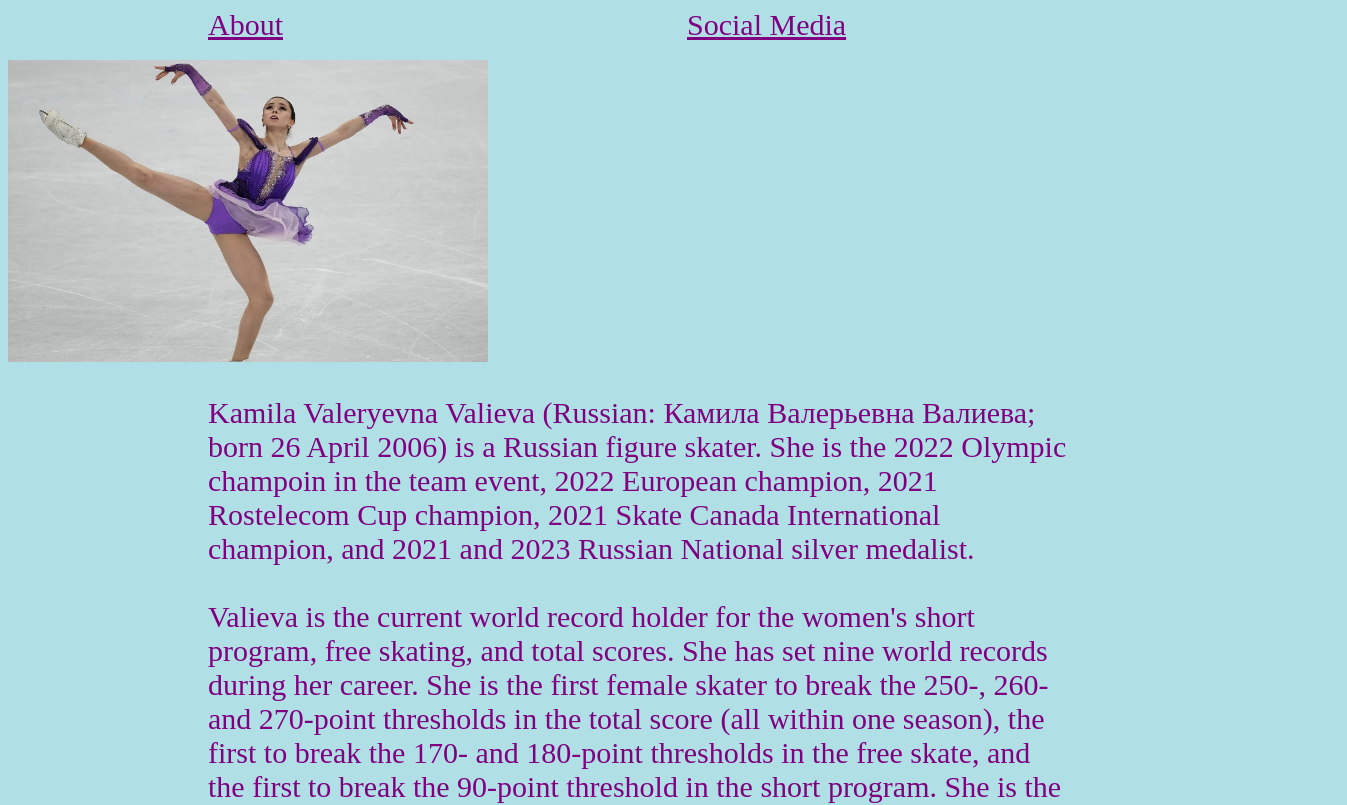
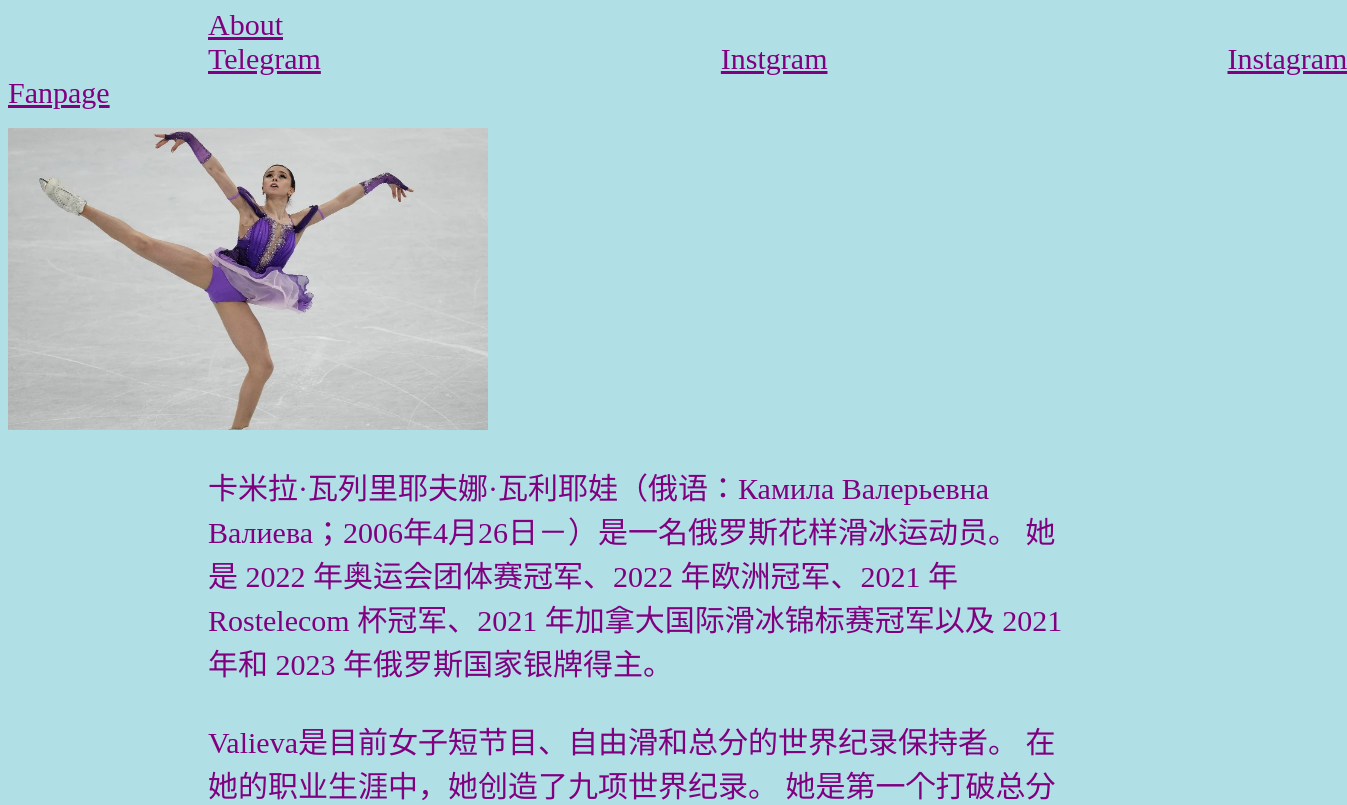
Before and after one commit to kamilavalieva26/kamilavalieva26.github.io, a plain HTML site: page index.html in a window 1280 px wide. Shown: the top 805 px of the page, 1347 px wide, since content can reach past the window. Drawn offline with Linux system fonts and the light colour scheme.

Commit message:
Update index.html

```diff
--- a/index.html
+++ b/index.html
@@ -1,5 +1,5 @@
 <!DOCTYPE html>
-<html lang="en">
+<html>
     <head>
         <meta charset="UTF-8">
         <meta http-equiv="X-UA-Compatible" content="IE=edge">
@@ -13,10 +13,13 @@
         </style>
     </head>
     <body>
-        <a href="index.html">About</a> <a href="socialmedia.html">Social Media</a>
+        <a href="index.html">About</a> <a href="socialmedia.html">Telegram</a><a href="ins.html">Instgram</a><a href="fanpage.html">Instagram Fanpage</a>
         <br><br>
-        <img src="1000.png" width="480px"/>
+        <img src="1000.png" width="480px"/ class="center">
         <p>
+            卡米拉·瓦列里耶夫娜·瓦利耶娃（俄语：Камила Валерьевна Валиева；2006年4月26日－）是一名俄罗斯花样滑冰运动员。 她是 2022 年奥运会团体赛冠军、2022 年欧洲冠军、2021 年 Rostelecom 杯冠军、2021 年加拿大国际滑冰锦标赛冠军以及 2021 年和 2023 年俄罗斯国家银牌得主。
+            <br><br>Valieva是目前女子短节目、自由滑和总分的世界纪录保持者。 在她的职业生涯中，她创造了九项世界纪录。 她是第一个打破总分250分、260分和270分门槛的女选手（均在一个赛季内），第一个打破自由滑170分和180分门槛的女选手，第一个 在短节目中突破90分的门槛。 她是继训练搭档兼队友亚历山德拉·特鲁索娃之后第二位完成四周跳的女性，第四位完成四周跳的女性，第 16 位完成三周跳的女性，第三位完成三周跳和三周跳的女性 在Alysa Liu 和训练搭档兼队友Sofia Akateva 之后，同一项目的四级跳远。 瓦利耶娃也是第一位在奥运会比赛中完成四级跳远的女子滑冰运动员。
+            <br><br>Valieva 2006年4月26日出生于俄罗斯鞑靼斯坦共和国喀山。 她是伏尔加鞑靼族。 她有一只宠物狗，一只名叫 Lëva (Lyova) 的博美犬，是粉丝们在 2019 年送给她的礼物。 Valieva 很小的时候就被母亲报名参加了体操、芭蕾舞和花样滑冰课程，但在 5 岁后被鼓励只专注于滑冰。 她说 Nathan Chen 是她钦佩的技术和能力之一。 与她的队友亚历山德拉·特鲁索娃 (Alexandra Trusova) 一起，她更喜欢在比赛中使用带有银色刀片的白色 Edea 滑冰靴。
             Kamila Valeryevna Valieva (Russian: Камила Валерьевна Валиева; born 26 April 2006) is a Russian figure skater. She is the 2022 Olympic champoin in the team event, 2022 European champion, 2021 Rostelecom Cup champion, 2021 Skate Canada International champion, and 2021 and 2023 Russian National silver medalist.
             <br><br>Valieva is the current world record holder for the women's short program, free skating, and total scores. She has set nine world records during her career. She is the first female skater to break the 250-, 260- and 270-point thresholds in the total score (all within one season), the first to break the 170- and 180-point thresholds in the free skate, and the first to break the 90-point threshold in the short program. She is the second woman to land the quadruple toe loop after training partner and teammate Alexandra Trusova, the fourth woman to land a quadruple jump of any kind, the 16th woman to land a triple Axel, and the third woman to land a triple Axel and quadruple jump in the same program after Alysa Liu and training partner and teammate Sofia Akateva. Valieva is also the first female skater to land a quadruple jump in Olympic competition.
             <br><br>Valieva was born on 26 April 2006 in Kazan, Republic of Tatarstan, Russia. She is of Volga Tatar ethnicity. She has one pet dog, a Pomeranian named Lëva (Lyova), gifted to her in 2019 by fans. Valieva was enrolled in gymnastics, ballet, and figure skating classes at an early age by her mother but was encouraged to focus solely on skating after turning five. She named Nathan Chen as one of the skaters whose technique and ability she admires. Along with her teammate Alexandra Trusova, she prefers to use white Edea skating boots with silver blades in competition.
```
